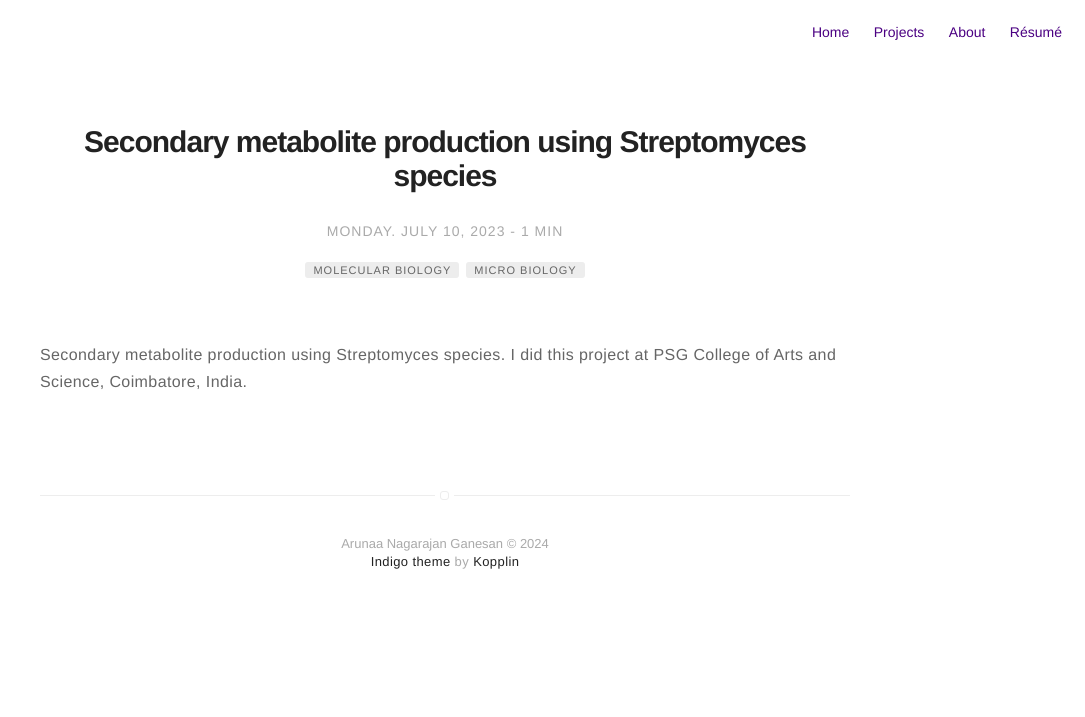
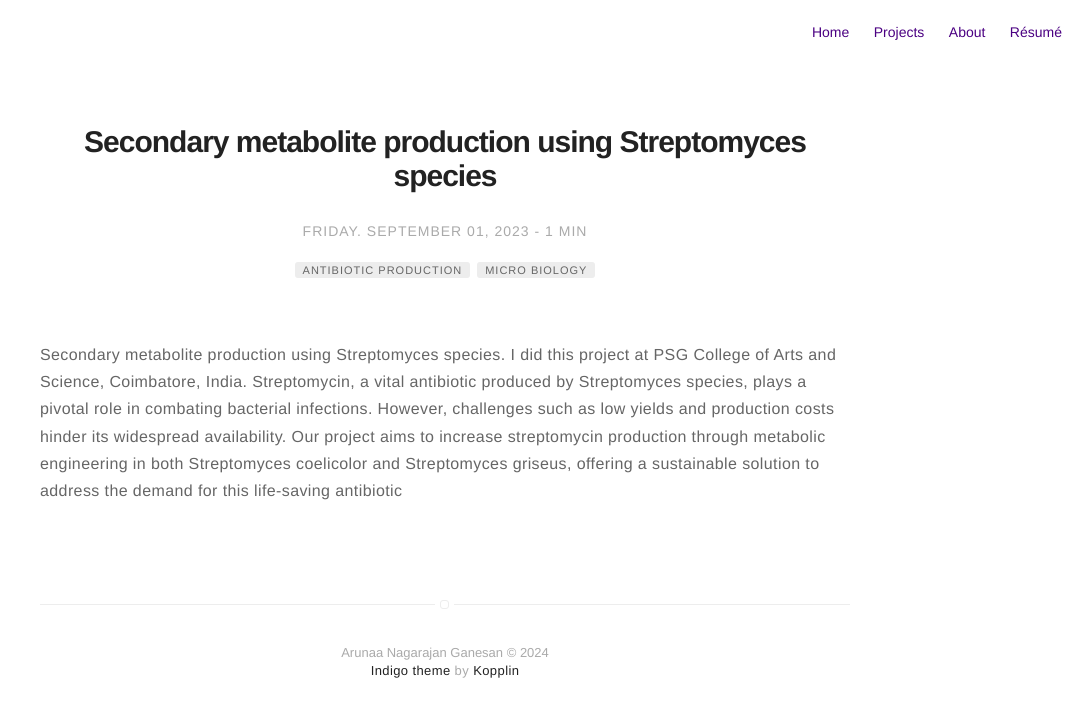
Before and after one commit to arunaang/arunaang.github.io, a Jekyll site: the page built from _posts/2023-09-24-Designing-Protein-Binder.markdown, in a window 1280 px wide. Shown: the top 717 px of the page, without its empty margins (195-1280 px from the left). Built offline with Jekyll 4.4.1, drawn with Linux system fonts in a browser that asks for light colours; nearby versions of some CDN libraries.

Commit message:
Added more content

```diff
--- a/_posts/2023-09-24-Designing-Protein-Binder.markdown
+++ b/_posts/2023-09-24-Designing-Protein-Binder.markdown
@@ -2,9 +2,9 @@
 # fields to edit: title, date, description, tag, body
 title: "Secondary metabolite production using Streptomyces species"
 layout: post
-date: 2023-07-10 22:10
+date: 2023-09-01 1:11
 tag:
-- Molecular Biology
+- Antibiotic production
 - Micro Biology
 # image: assets/images/final_binder.png
 # headerImage: true
@@ -18,4 +18,4 @@ externalLink: false
 
 <!-- ![Protein Binder](/assets/images/final_binder.png) -->
 
-Secondary metabolite production using Streptomyces species. I did this project at PSG College of Arts and Science, Coimbatore, India.
+Secondary metabolite production using Streptomyces species. I did this project at PSG College of Arts and Science, Coimbatore, India. Streptomycin, a vital antibiotic produced by Streptomyces species, plays a pivotal role in combating bacterial infections. However, challenges such as low yields and production costs hinder its widespread availability. Our project aims to increase streptomycin production through metabolic engineering in both Streptomyces coelicolor and Streptomyces griseus, offering a sustainable solution to address the demand for this life-saving antibiotic
```
